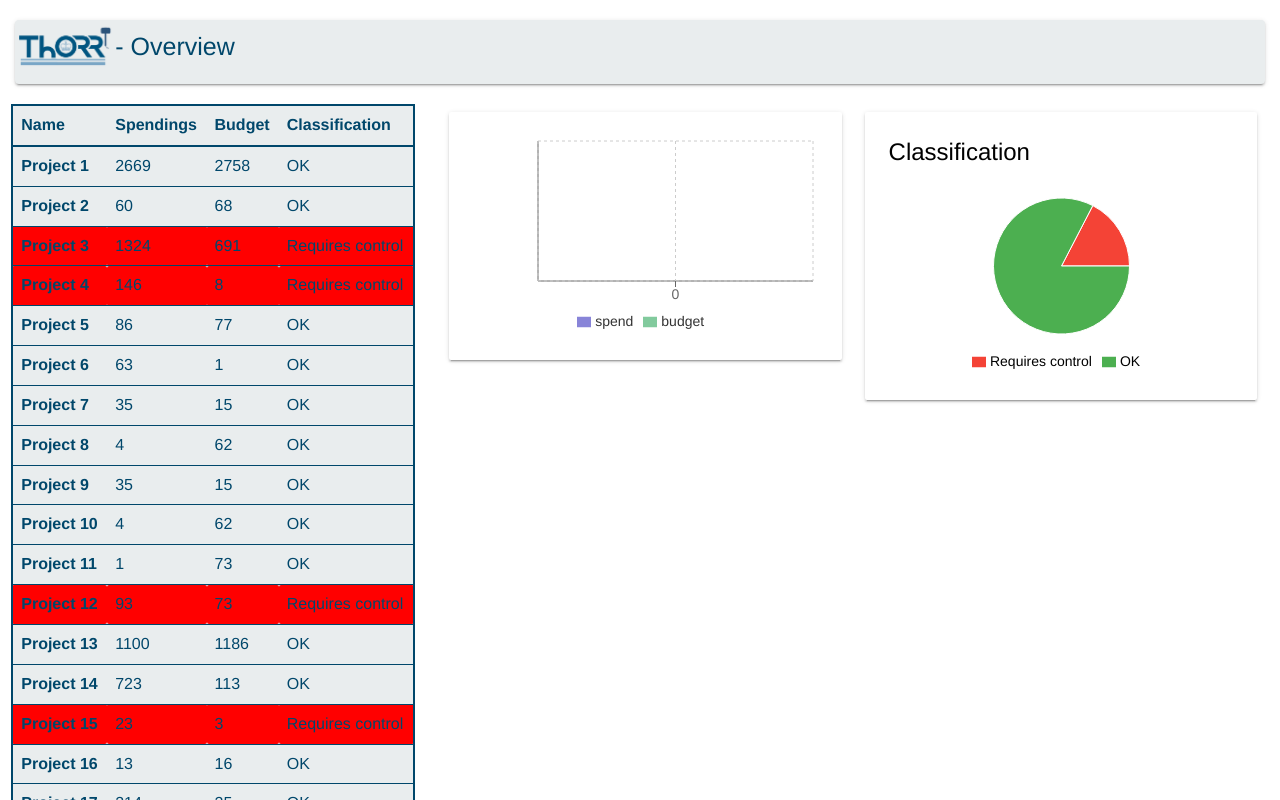
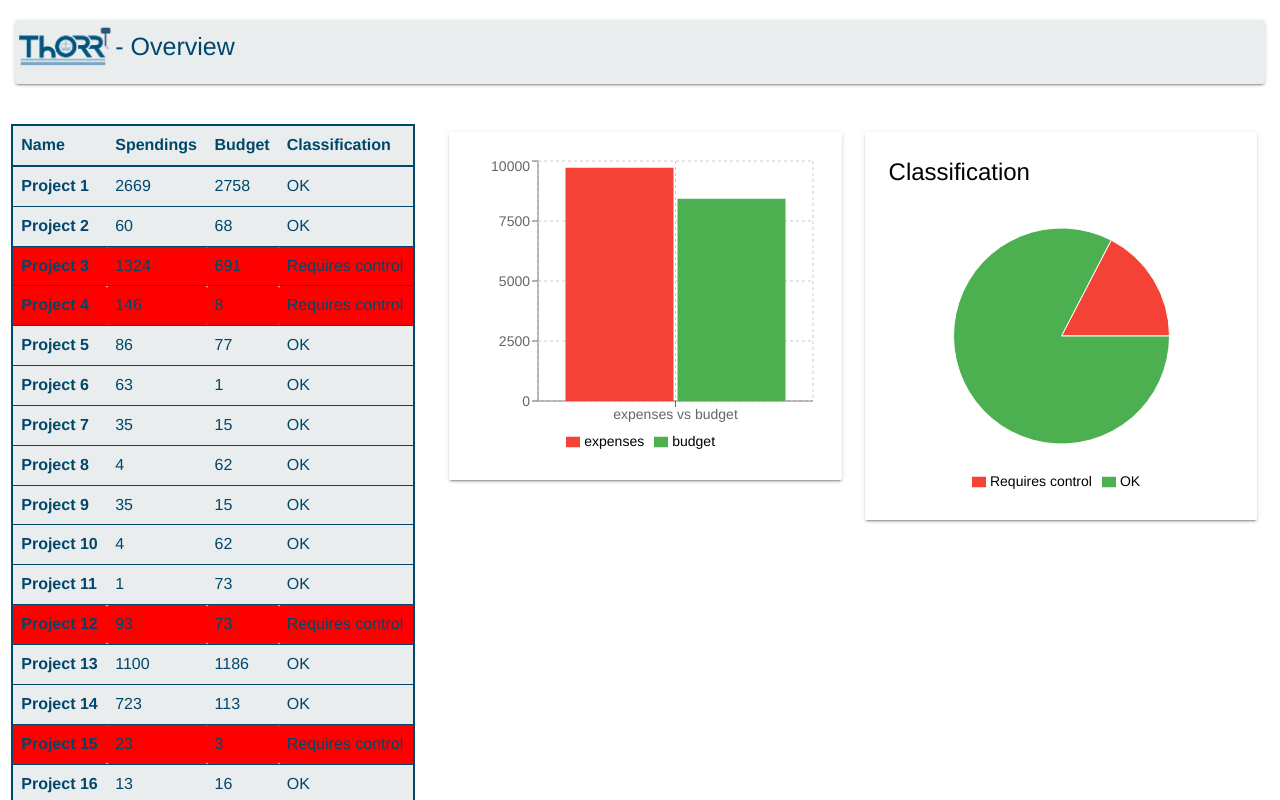
Before and after one commit to K-Kielak/ThORR-Website, a React app: page / in a window 1280 px wide. Shown: the top 800 px of the page. Built offline with nearby package versions, Linux system fonts and the light colour scheme.

Commit message:
Fix dashboard styling

```diff
--- a/public/css/style.css
+++ b/public/css/style.css
@@ -1,6 +1,10 @@
 .navbar-default {
   margin-top: 20px;
   border: 0;
+}
+
+.fix1 {
+  margin-top: 10px;
 }
 
 .navbar-header {
@@ -16,6 +20,10 @@
   height: 100%;
   padding: 3px;
   width: auto;
+}
+
+.content {
+  margin-top: 20px;
 }
 
 table, thead {
--- a/src/components/bar-chart-card.jsx
+++ b/src/components/bar-chart-card.jsx
@@ -1,19 +1,20 @@
 import React from 'react'
 import { Card } from 'react-materialize'
 import { ResponsiveContainer, CartesianGrid,
-  XAxis, YAxis, Legend, BarChart, Bar } from 'recharts';
+  XAxis, YAxis, Legend, BarChart, Bar, Tooltip } from 'recharts';
 
 const BarChartCard = (props) => {
   return (
-    <Card title={props.title}>
-      <ResponsiveContainer maxHeight={200} maxWidth={200}>
+    <Card title={props.title} className="lighten-4 black-text">
+      <ResponsiveContainer maxHeight={300} maxWidth={300}>
         <BarChart data={props.data}>
-          <XAxis dataKey={props.axisKey}/>
+          <XAxis dataKey="name"/>
           <YAxis/>
+          <Tooltip/>
           <CartesianGrid strokeDasharray="3 3"/>
           <Legend />
-          <Bar dataKey={props.dataKey1} fill="#8884d8" />
-          <Bar dataKey={props.dataKey2} fill="#82ca9d" />
+          <Bar dataKey={props.dataKey1} fill={props.colors[0]} />
+          <Bar dataKey={props.dataKey2} fill={props.colors[1]} />
         </BarChart>
       </ResponsiveContainer>
     </Card>
--- a/src/components/charts-dashboard.jsx
+++ b/src/components/charts-dashboard.jsx
@@ -9,10 +9,11 @@ const ChartsDashboard = (props) => {
       <Col s={12} m={6}>
         <BarChartCard
           title={props.spendingBudgedTitle}
+          colors={props.colors}
           data={props.spendingBudgetData}
           axisKey={props.spendingBudetXAxis}
-          dataKey1='spend'
-          dataKey2='budget' />
+          dataKey1={props.spendingBudgetKey1}
+          dataKey2={props.spendingBudgetKey2} />
       </Col>
       <Col s={12} m={6}>
         <PieChartCard
--- a/src/components/pie-chart-card.jsx
+++ b/src/components/pie-chart-card.jsx
@@ -1,13 +1,15 @@
 import React from 'react'
 import { Card } from 'react-materialize';
-import { ResponsiveContainer, PieChart, Pie, Cell, Legend } from 'recharts';
+import { ResponsiveContainer, PieChart,
+  Pie, Cell, Legend, Tooltip } from 'recharts';
 // TODO onClick in the wrong place probably
 
 const PieChartCard = (props) => {
   return (
     <Card title={props.title} className="lighten-4 black-text">
-      <ResponsiveContainer maxHeight={200} maxWidth={200}>
+      <ResponsiveContainer maxHeight={300} maxWidth={300}>
         <PieChart width={300} height={300} onClick={props.pieClick}>
+          <Tooltip />
           <Legend />
           <Pie type="monotone" data={props.data} dataKey="uv">
             {
--- a/src/index.jsx
+++ b/src/index.jsx
@@ -50,8 +50,8 @@ class Home extends Component {
         {name:"Green", uv:90},
         {name:"Amber", uv:5}
       ],
-      spend: PROJECTS.reduce((a, b) => a.spendings + b.spendings, 0),
-      budget: PROJECTS.reduce((a, b) => a.budget + b.budget, 0),
+      spend: PROJECTS.reduce((sum, project) => sum + project.spendings, 0),
+      budget: PROJECTS.reduce((sum, project) => sum + project.budget, 0),
       pieClick: this.pieClick.bind(this)
     };
 
@@ -106,6 +106,7 @@ class Home extends Component {
     return (
       <div>
         <Navbar title="Overview" />
+        <div className="content">
           <Row>
             <Col s={12} m={4}>
               <ProjectList
@@ -115,15 +116,16 @@ class Home extends Component {
               <ChartsDashboard
                 pieClick={this.state.pieClick}
                 colors={COLORS}
-              spendingBudgetTitle='Budget vs Expenses'
-              spendingBudgetData={[{'name': 'Budget vs Expenses', 'spend': this.state.spend, 'budget': this.state.budget}]}
-              spendingBudgetXAxis='Budget vs Expenses'
-              spendingDataKey1="spend"
-              spendingDataKey2="budget"
+                spendingBudgetTitle='Expenses vs Budget'
+                spendingBudgetData={[{'name': 'expenses vs budget', 'expenses': this.state.spend, 'budget': this.state.budget}]}
+                spendingBudgetXAxis='expenses vs budget'
+                spendingBudgetKey1="expenses"
+                spendingBudgetKey2="budget"
                 visitsPredictionTitle="Classification"
                 visitsPredictionData={this.state.visitData} />
             </Col>
           </Row>
+        </div>
       </div>
     );
   }
```
Lines whose indentation alone changed are shown as unchanged.
